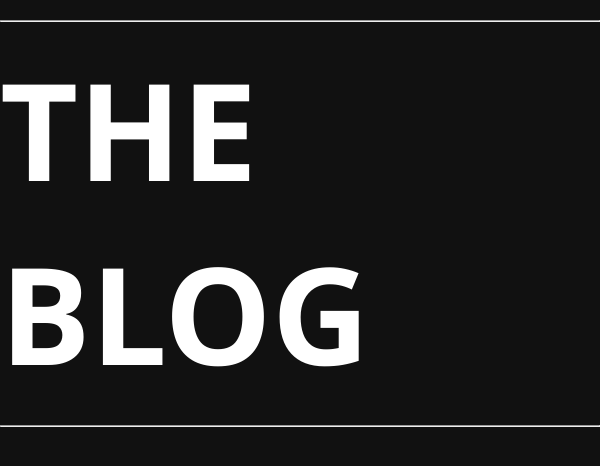
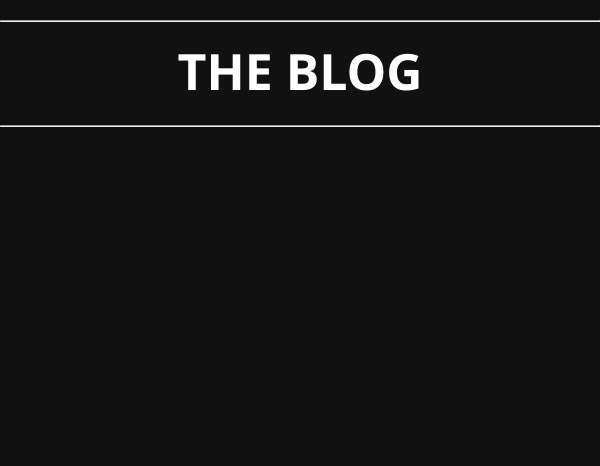
Before and after one commit to Rodrigo-Monteiro-Lima/angular-blog, an Angular app: page / in a window 600 px wide. Shown: the top 466 px of the page. Built offline with nearby package versions, Linux system fonts and the light colour scheme.

Commit message:
style: responsive title

```diff
--- a/src/app/components/title/title.component.ts
+++ b/src/app/components/title/title.component.ts
@@ -3,7 +3,7 @@ import { Component } from '@angular/core';
 @Component({
   selector: 'app-title',
   templateUrl: './title.component.html',
-  styleUrls: ['./title.component.css']
+  styleUrls: ['./title.component.css', './title.responsive.component.css']
 })
 export class TitleComponent {
 
--- /dev/null
+++ b/src/app/components/title/title.responsive.component.css
@@ -0,0 +1,11 @@
+@media screen and (max-width:600px) {
+  .title-container > h1{
+    font-size: 30px;
+  }
+}
+
+@media screen and (min-width:600px) and (max-width:720px) {
+  .title-container > h1{
+    font-size: 50px;
+  }
+}
```
